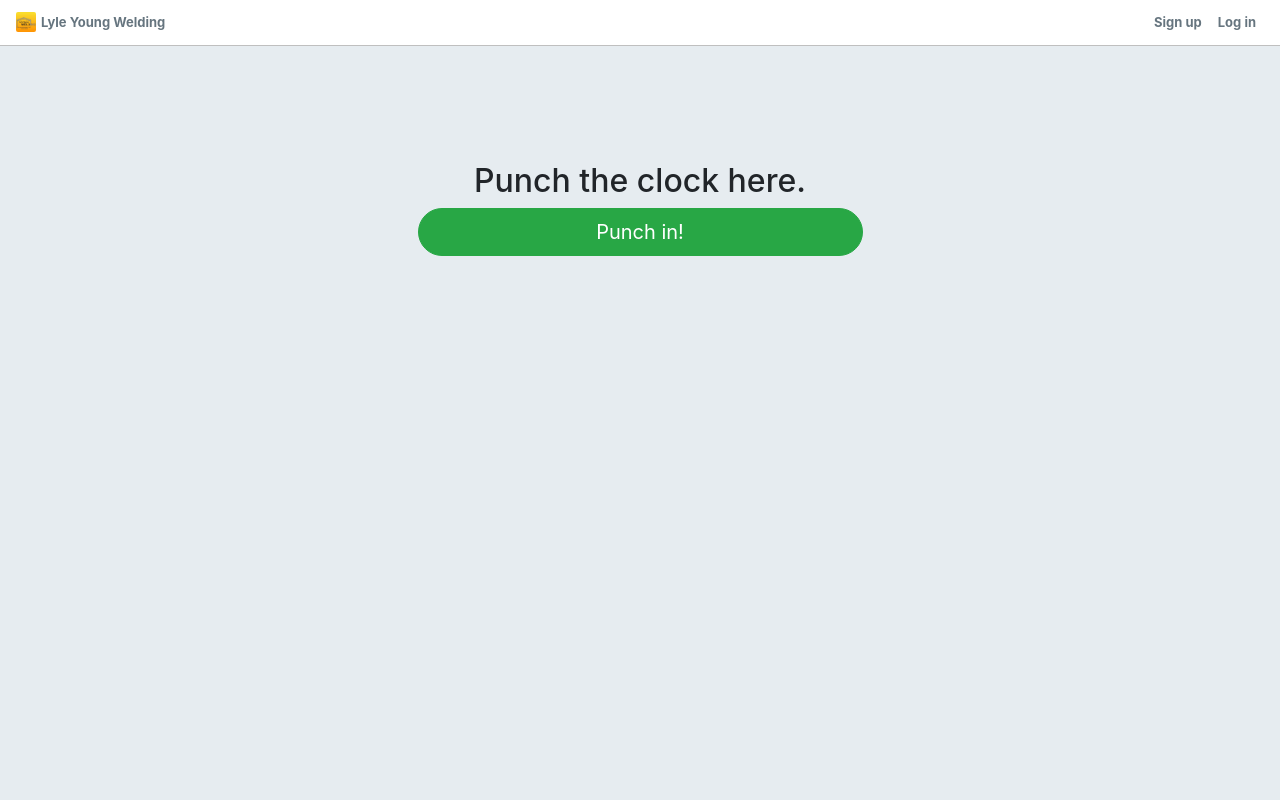
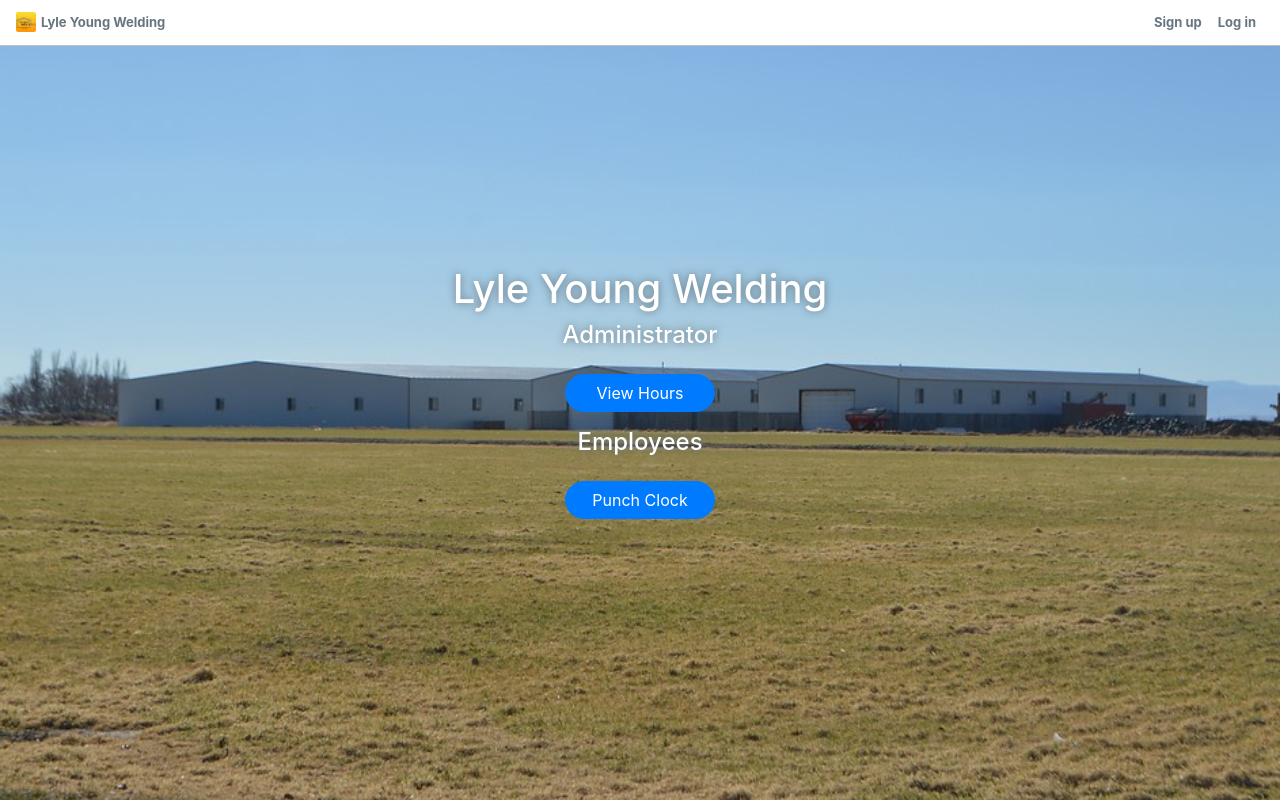
Before and after one commit to ty193/Time-Clock, a Flask app: page / in a window 1280 px wide. Run offline with Flask 2, Linux system fonts and the light colour scheme; some libraries are stand-ins or nearby versions.

Commit message:
updated imagesand other things.

```diff
--- a/app.py
+++ b/app.py
@@ -3,8 +3,10 @@ import os
 from flask import Flask, render_template, request, flash, redirect, session, g, abort
 from flask_debugtoolbar import DebugToolbarExtension
 from sqlalchemy.exc import IntegrityError
+from datetime import datetime
 
 from forms import UserAddForm, UserEditForm, LoginForm
+from models import db, connect_db, Employee, Time
 
 CURR_USER_KEY = "curr_user"
 
@@ -13,13 +15,13 @@ app = Flask(__name__)
 app.config['SQLALCHEMY_DATABASE_URI'] = (
     os.environ.get('DATABASE_URL', 'postgres:///time'))
 
-app.config['SQLALCHEMY_TRACK_MODIFICATION'] = False
+app.config['SQLALCHEMY_TRACK_MODIFICATIONS'] = False
 app.config['SQLALCHEMY_ECHO'] = False
 app.config['DEBUG_TB_INTERCEPT_REDIRECTS'] = False
 app.config['SECRET_KEY'] = os.environ.get('SECRET_KEY', "it's a secret")
 toolbar = DebugToolbarExtension(app)
 
-# connect_db(app)
+connect_db(app)
 
 
 ###################################################################################
@@ -31,16 +33,16 @@ def add_user_to_g():
     """If we're logged in, add curr user to Flask global."""
 
     if CURR_USER_KEY in session:
-        g.user = User.query.get(session[CURR_USER_KEY])
+        g.user = Employee.query.get(session[CURR_USER_KEY])
 
     else:
         g.user = None
 
 
-def do_login(user):
+def do_login(employee):
     """Log in user."""
 
-    session[CURR_USER_KEY] = user.id
+    session[CURR_USER_KEY] = employee.id
 
 
 def do_logout():
@@ -67,9 +69,11 @@ def signup():
 
     if form.validate_on_submit():
         try:
-            user = User.signup(
+            employee = Employee.signup(
+                name=form.name.data,
                 username=form.username.data,
                 password=form.password.data,
+                admin=form.admin.data,
             )
             db.session.commit()
 
@@ -77,7 +81,7 @@ def signup():
             flash("Username already taken", 'danger')
             return render_template('users/signup.html', form=form)
 
-        do_login(user)
+        do_login(employee)
 
         return redirect("/")
 
@@ -92,15 +96,15 @@ def login():
     form = LoginForm()
 
     if form.validate_on_submit():
-        user = User.authenticate(form.username.data,
-                                 form.password.data)
+        employee = Employee.authenticate(form.username.data,
+                                         form.password.data)
 
-        if user:
-            do_login(user)
-            flash(f"Hello, {user.username}!", "success")
+        if employee:
+            do_login(employee)
+            flash(f"Hello, {employee.name}!", "success")
             return redirect("/")
 
-        flash("Invalid credentials.", 'danger')
+        flash("Invalid credentials.", "danger")
 
     return render_template('users/login.html', form=form)
 
@@ -119,10 +123,22 @@ def logout():
 # Employee routes
 
 @app.route('/')
-def punch_clock():
-    """Return a page with button to punch in and out."""
+def home():
+    """Return home page."""
 
-    return render_template('users/punch.html')
+    return render_template('home.html')
+
+
+@app.route('/time-clock', methods=['POST'])
+def time_clock():
+
+    if not g.user:
+        flash("Access unuthorized.", "danger")
+        return redirect("/")
+
+
+
+    return render_template('/users/punch.html')
 
 
 @app.route('/pay-period')
@@ -134,3 +150,14 @@ def pay_period():
 
 # @app.route("/time")
 # def show_employees_hours():
+
+
+@app.after_request
+def add_header(req):
+    """Add non-caching headers on every request."""
+
+    req.headers["Cache-Control"] = "no-cache, no-store, must-revalidate"
+    req.headers["Pragma"] = "no-cache"
+    req.headers["Expires"] = "0"
+    req.headers['Cache-Control'] = 'public, max-age=0'
+    return req
--- a/forms.py
+++ b/forms.py
@@ -1,13 +1,15 @@
 from flask_wtf import FlaskForm
-from wtforms import StringField, PasswordField, TextAreaField
+from wtforms import StringField, PasswordField, TextAreaField, BooleanField
 from wtforms.validators import DataRequired, Email, Length
 
 
 class UserAddForm(FlaskForm):
     """From for adding users."""
 
+    name = StringField('Name', validators=[DataRequired()])
     username = StringField('Username', validators=[DataRequired()])
     password = PasswordField('Password', validators=[Length(min=6)])
+    admin = BooleanField("Administrator")
 
 
 class UserEditForm(FlaskForm):
--- /dev/null
+++ b/seed.py
@@ -0,0 +1,5 @@
+from app import db
+from models import Employee, Time
+
+db.drop_all()
+db.create_all()
--- a/static/stylesheets/style.css
+++ b/static/stylesheets/style.css
@@ -95,6 +95,39 @@ ul.nav.navbar-nav li {
 	padding: 12px;
 }
 
+#user_form p {
+	text-align: center;
+}
+
 .pay-period {
 	text-align: center;
 }
+
+/* ==================================== Home */
+
+.home-hero {
+	height: 100vh;
+	display: flex;
+	justify-content: center;
+	flex-direction: column;
+	align-items: center;
+	position: absolute;
+	top: 0;
+	width: 100vw;
+	left: 0;
+	z-index: -1;
+	background-image: url("/static/images/home3.jpg");
+	background-size: cover;
+	background-position: center center;
+	color: #fff;
+	text-align: 1rem;
+	text-shadow: 0 0 8px #66757f;
+}
+
+.home-hero .btn {
+	text-shadow: none;
+	position: relative;
+	z-index: 1;
+	width: 150px;
+	margin: 1rem;
+}
--- a/templates/base.html
+++ b/templates/base.html
@@ -26,7 +26,7 @@
         <ul class="nav navbar-nav navbar-right">
             {% if not g.user %}
             <li><a href="/signup">Sign up</a></li>
-            <li><a href="/login">Log in</a></li>
+            <li><a href="/lognin">Log in</a></li>
             {% else %}
             <li><a href="/logout">Log out</a></li>
             {% endif %}
--- /dev/null
+++ b/templates/home.html
@@ -0,0 +1,13 @@
+{% extends 'base.html' %}
+
+{% block content %}
+
+<div class="home-hero">
+    <h1>Lyle Young Welding</h1>
+    <h4>Administrator</h4>
+    <a href="/pay-period" class="btn btn-primary">View Hours</a>
+    <h4>Employees</h4>
+    <a href="/time-clock" class="btn btn-primary">Punch Clock</a>
+</div>
+
+{% endblock %}
--- a/templates/users/login.html
+++ b/templates/users/login.html
@@ -1,6 +1,6 @@
 {% extends 'base.html' %}
 
-{% block body_class %}onboarding{% endblock %}
+<!-- {% block body_class %}onboarding{% endblock %} -->
 
 {% block content %}
 
--- a/templates/users/signup.html
+++ b/templates/users/signup.html
@@ -16,7 +16,7 @@
                 {% endfor %}
                 {{ field(placeholder=field.label.text, class="form-control") }}
             {% endfor %}
-
+            <p>Check box if administrator account.</p>
             <button class="btn btn-primary btn-lg btn-block">Sign me up!</button>
         </form>
     </div>
```
Also changed, not shown: models.py (+108 -1 lines), static/images/home.jpg (added), static/images/home2.jpg (added), static/images/home3.jpg (added).
